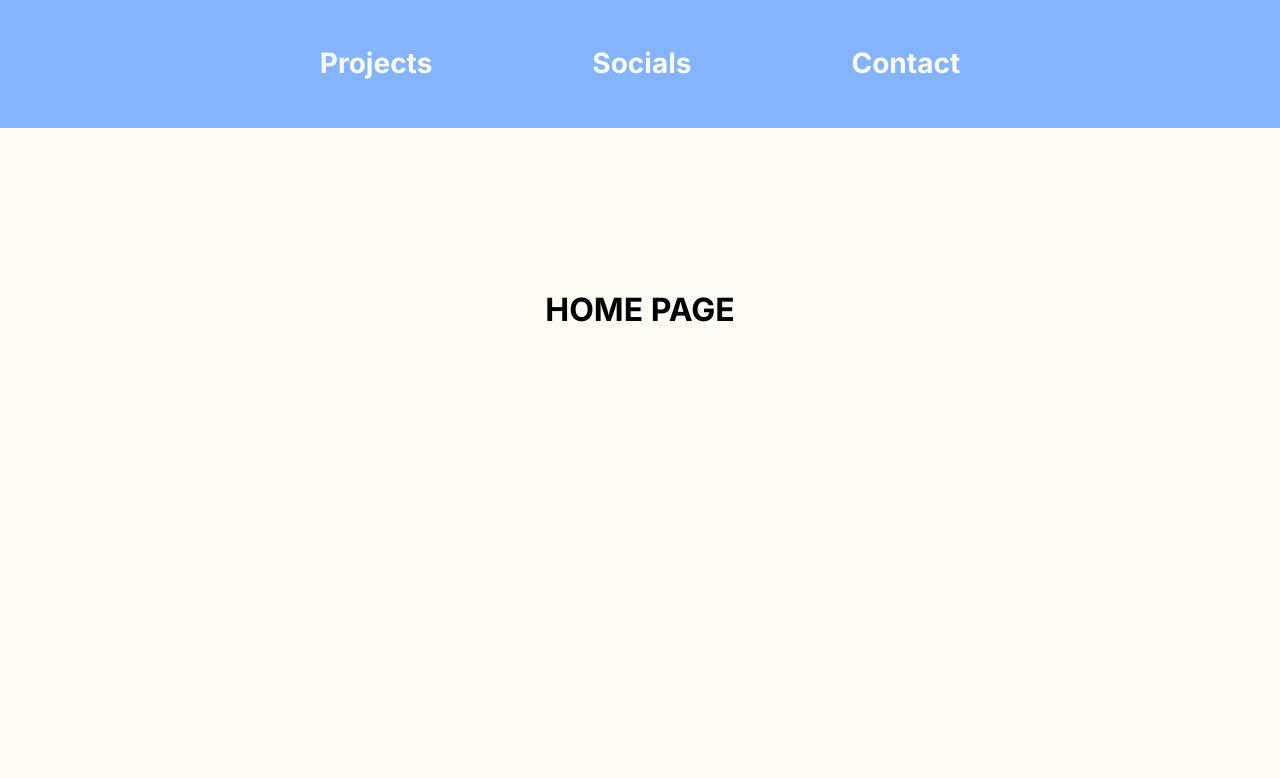
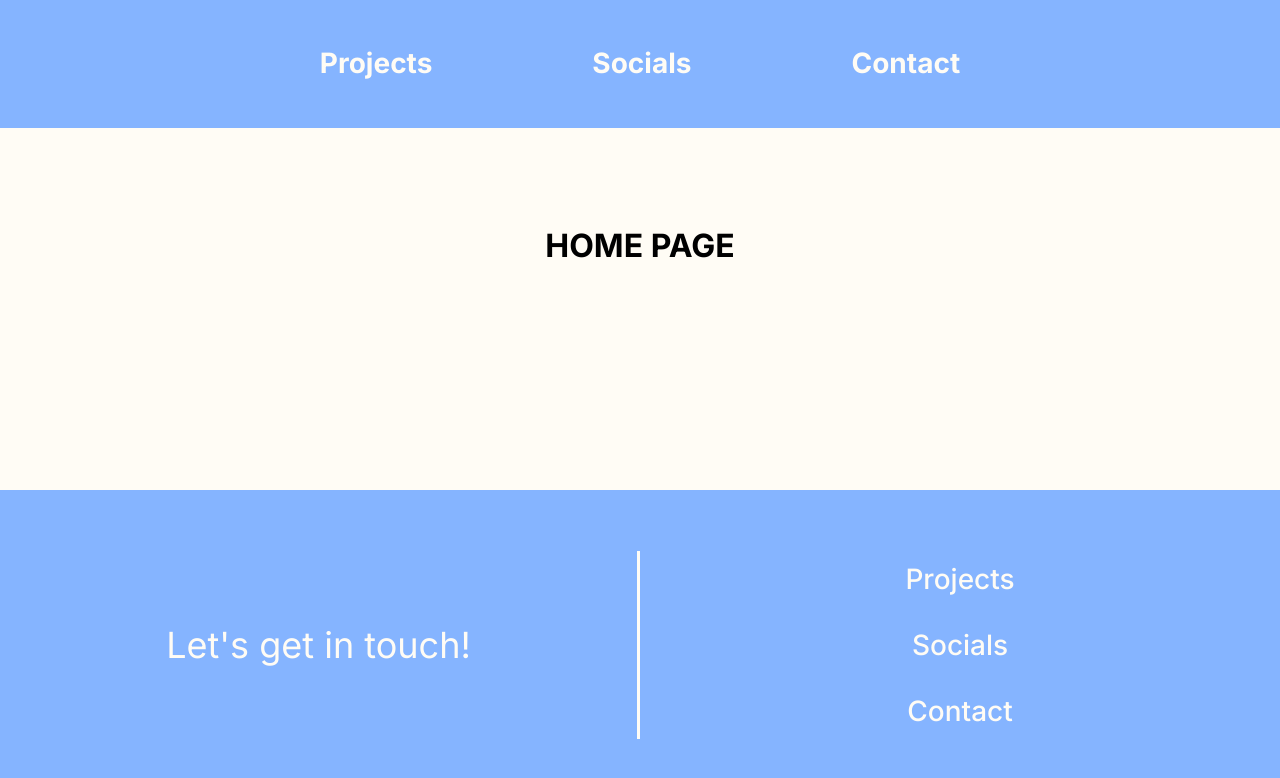
Before and after one commit to ellaroosmarijn/personal-website, a Next.js app: page / in a window 1280 px wide. Shown: the top 778 px of the page. Built offline with nearby package versions, Linux system fonts and the light colour scheme.

Commit message:
change colors to fit new color scheme

```diff
--- a/src/components/footer/footer.module.css
+++ b/src/components/footer/footer.module.css
@@ -4,8 +4,9 @@
   grid-template-rows: 1fr;
   width: 100vw;
   align-items: center;
-  background-color: var(--color-olive-600) !important;
   color: var(--color-off-white);
+  margin-top: var(--size-32);
+  background-color: var(--color-blue-200);
 }
 
 .link-container {
@@ -13,7 +14,6 @@
   flex-direction: column;
   align-items: center;
   padding: var(--size-14) var(--size-5);
-
   &.contact {
     border-right: 3px solid var(--color-off-white);
   }
@@ -29,15 +29,22 @@
 
 .link:hover {
   text-decoration: underline;
+  color: var(--color-blue-800);
 }
 
 .link:focus {
   outline: none !important;
-  border: 3px solid var(--color-yellow-200);
-  box-shadow: 0 0 10px var(--color-yellow-200);
+  border: 1px solid var(--color-off-white);
+  border-radius: var(--radius-sm);
 }
 
 .contact {
   font-size: var(--size-9);
   margin: var(--size-4) 0;
 }
+
+.contact:hover {
+  cursor: pointer;
+  color: var(--color-blue-800);
+  text-decoration: underline;
+}
```
